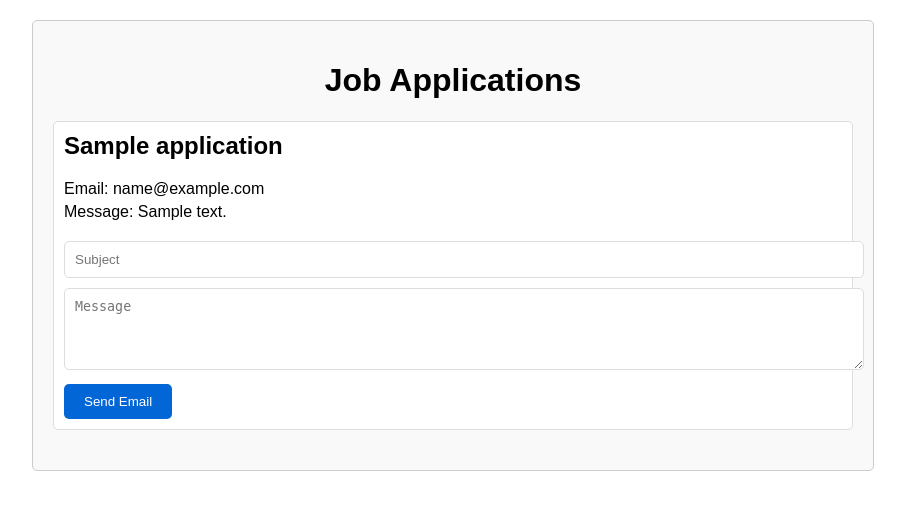
After one commit to DevWambugu/taskme, a Python web app: template templates/email.html in a window 1280 px wide. The commit adds this page. Shown: the top 510 px of the page, without its empty margins (187-1092 px from the left). Run offline with Jinja, Linux system fonts and the light colour scheme; the template is opened without the code that fills it: most values are stand-ins (such as "Sample title", 1, 10 or a date in 2020).

Commit message:
add html pages

```diff
--- /dev/null
+++ b/templates/email.html
@@ -0,0 +1,82 @@
+<!-- job_applications.html -->
+
+<!DOCTYPE html>
+<html lang="en">
+<head>
+    <meta charset="UTF-8">
+    <meta name="viewport" content="width=device-width, initial-scale=1.0">
+    <title>Job Applications</title>
+    <style>
+        /* CSS Styles */
+        body {
+            font-family: Arial, sans-serif;
+            margin: 0;
+            padding: 0;
+        }
+        .container {
+            max-width: 800px;
+            margin: 20px auto;
+            padding: 20px;
+            border: 1px solid #ccc;
+            border-radius: 5px;
+            background-color: #f9f9f9;
+        }
+        h1 {
+            text-align: center;
+        }
+        .application {
+            margin-bottom: 20px;
+            padding: 10px;
+            border: 1px solid #ddd;
+            border-radius: 5px;
+            background-color: #fff;
+        }
+        .application h2 {
+            margin-top: 0;
+        }
+        .application p {
+            margin: 5px 0;
+        }
+        .email-form {
+            margin-top: 20px;
+        }
+        .email-form input[type="text"],
+        .email-form textarea {
+            width: 100%;
+            padding: 10px;
+            margin-bottom: 10px;
+            border: 1px solid #ddd;
+            border-radius: 5px;
+        }
+        .email-form input[type="submit"] {
+            background-color: #0366d6;
+            color: #fff;
+            border: none;
+            border-radius: 5px;
+            padding: 10px 20px;
+            cursor: pointer;
+        }
+        .email-form input[type="submit"]:hover {
+            background-color: #0645AD;
+        }
+    </style>
+</head>
+<body>
+    <div class="container">
+        <h1>Job Applications</h1>
+        {% for application in job_applications %}
+        <div class="application">
+            <h2>{{ application.applicant_name }}</h2>
+            <p>Email: {{ application.applicant_email }}</p>
+            <p>Message: {{ application.message }}</p>
+            <form class="email-form" action="/send_email" method="post">
+                <input type="hidden" name="recipient_email" value="{{ application.applicant_email }}">
+                <input type="text" name="subject" placeholder="Subject" required>
+                <textarea name="message" rows="4" placeholder="Message" required></textarea>
+                <input type="submit" value="Send Email">
+            </form>
+        </div>
+        {% endfor %}
+    </div>
+</body>
+</html>
```
Also changed, not shown: templates/job_applications.html (added, +78 -0 lines), templates/jobs_posted.html (+31 -6 lines).
